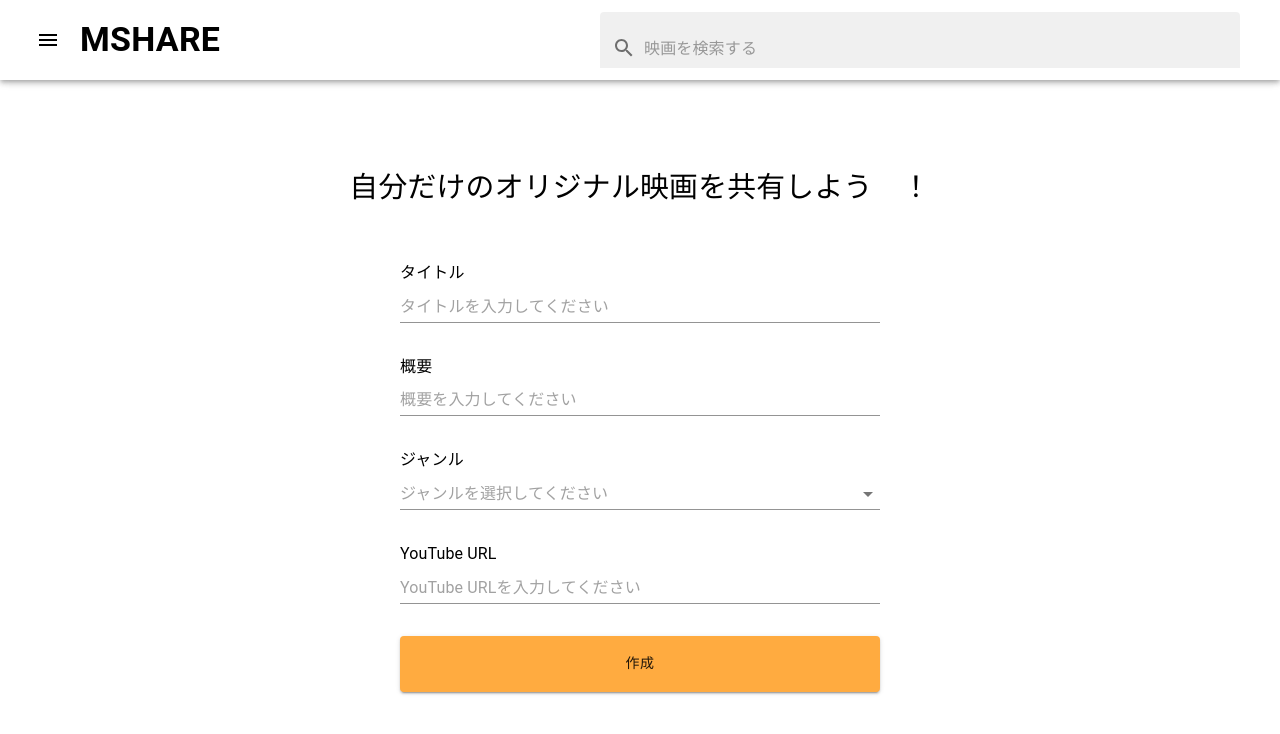
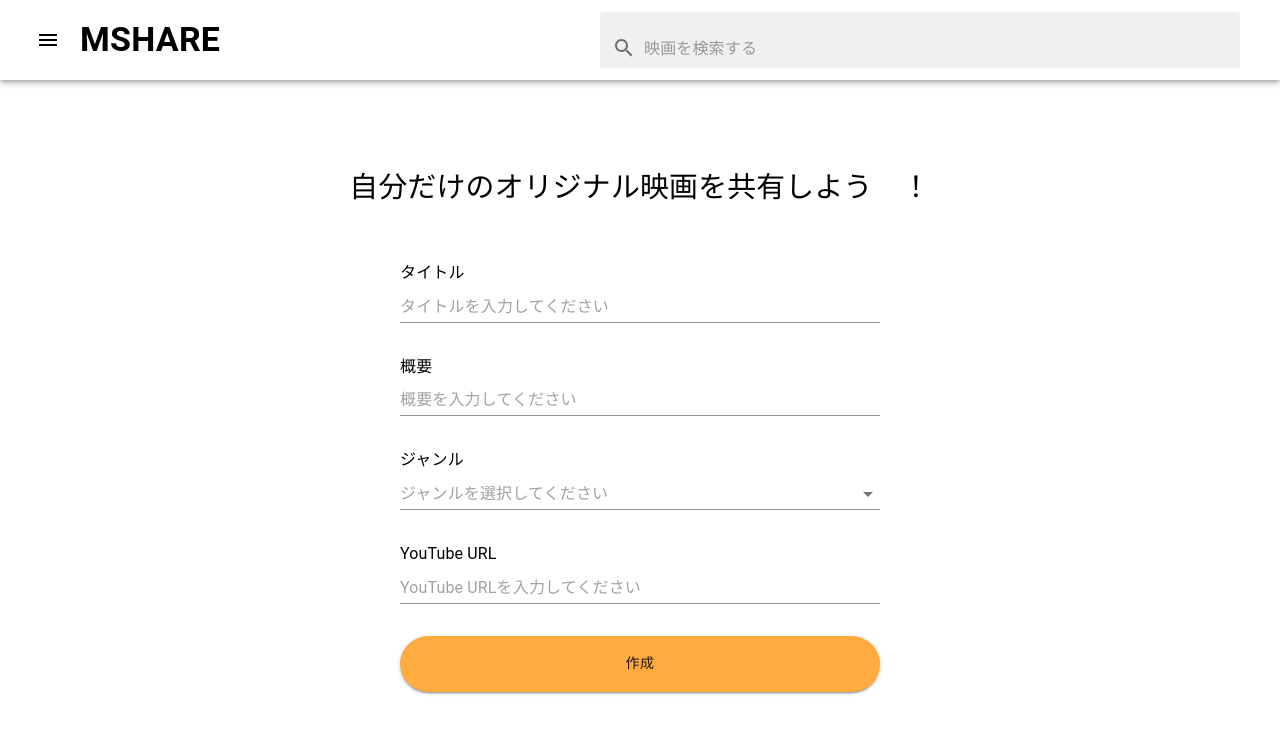
Before and after one commit to yusukey7grizi/mshare_web_app, a Next.js app: page /movie/post in a window 1280 px wide. Shown: the top 734 px of the page. Built offline with nearby package versions, Linux system fonts and the light colour scheme; no server answers.

Commit message:
border radius

```diff
--- a/src/components/organisms/movieForm.tsx
+++ b/src/components/organisms/movieForm.tsx
@@ -109,8 +109,8 @@ const MovieForm: FC = () => {
         type='submit'
         sx={
           isLargeScreenSize
-            ? { width: '30rem', height: '3.5rem' }
-            : { width: '15rem' }
+            ? { width: '30rem', height: '3.5rem', borderRadius: '35rem' }
+            : { width: '15rem', borderRadius: '35rem' }
         }
         color='primary'
         variant='contained'
```
